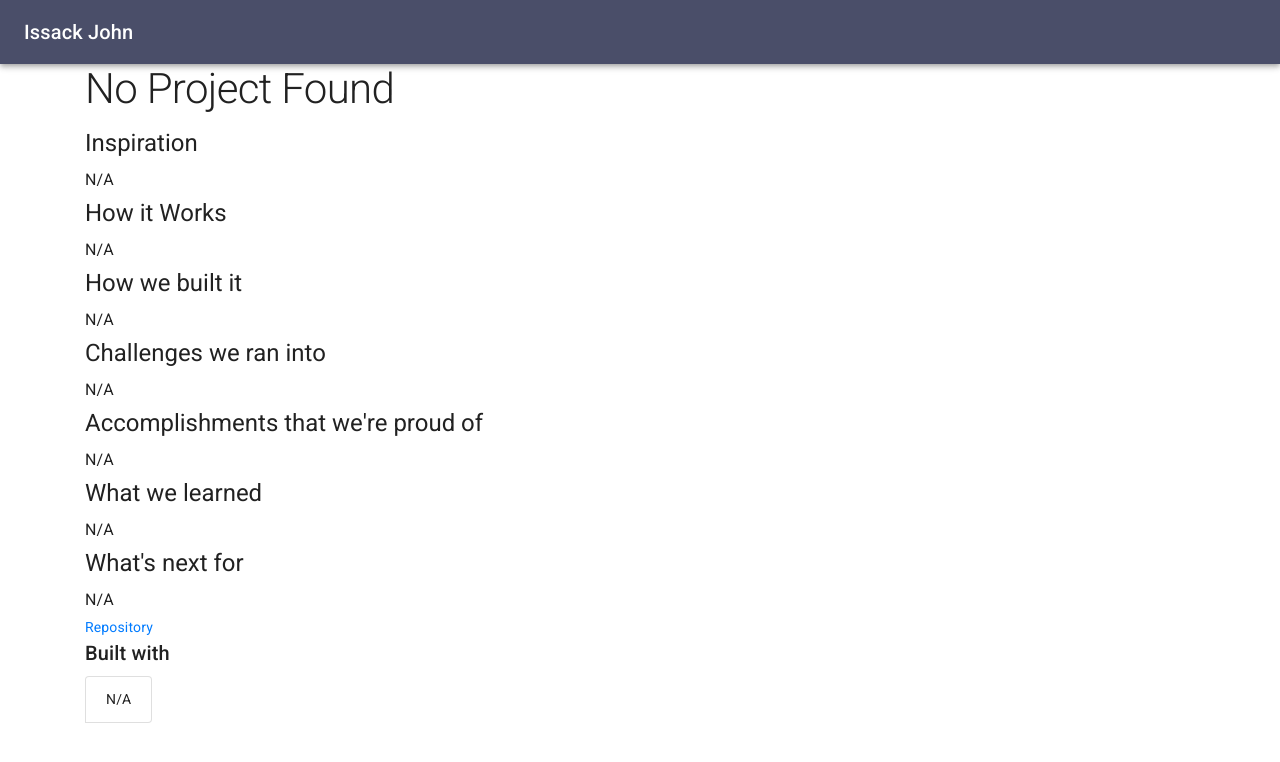
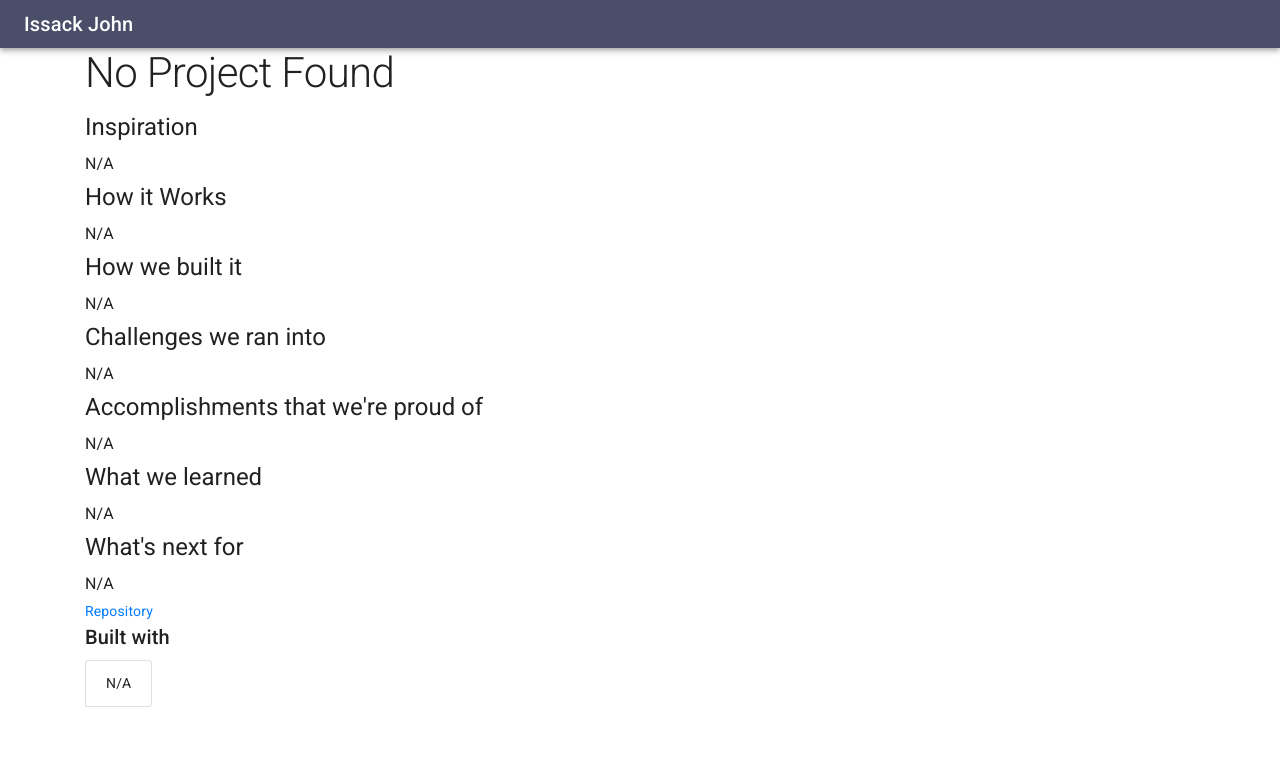
Before and after one commit to issackj1/react-site, a React (Create React App) app: page /project/1 in a window 1280 px wide. Shown: the top 762 px of the page. Built offline with nearby package versions, Linux system fonts and the light colour scheme.

Commit message:
condensed simple navbar

```diff
--- a/src/components/SimpleNavBar.tsx
+++ b/src/components/SimpleNavBar.tsx
@@ -25,7 +25,7 @@ export const SimpleNavBar: React.FC<Props> = () => {
 	return (
 		<div className={ classes.root }>
 			<AppBar position={ "static" }>
-				<Toolbar>
+				<Toolbar variant={"dense"}>
 					<Typography variant="h6" className={ classes.title }>
 						<Link underline={"none"} color={"inherit"} href={"/"}>
 							Issack John
```
